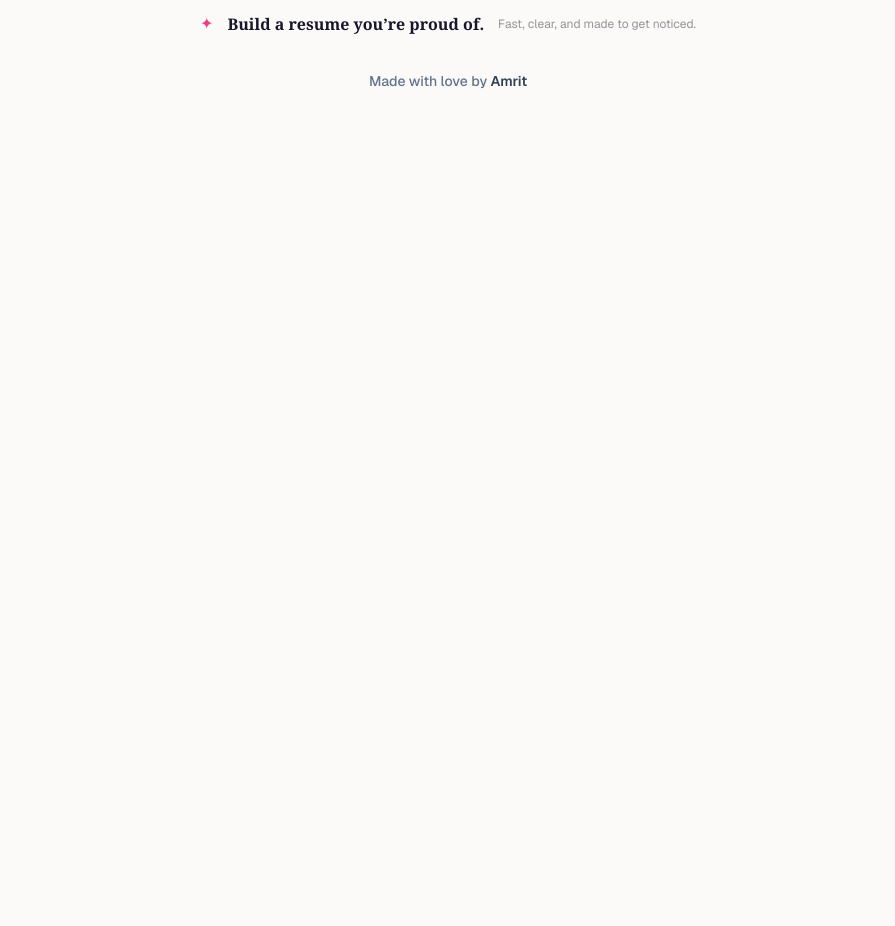
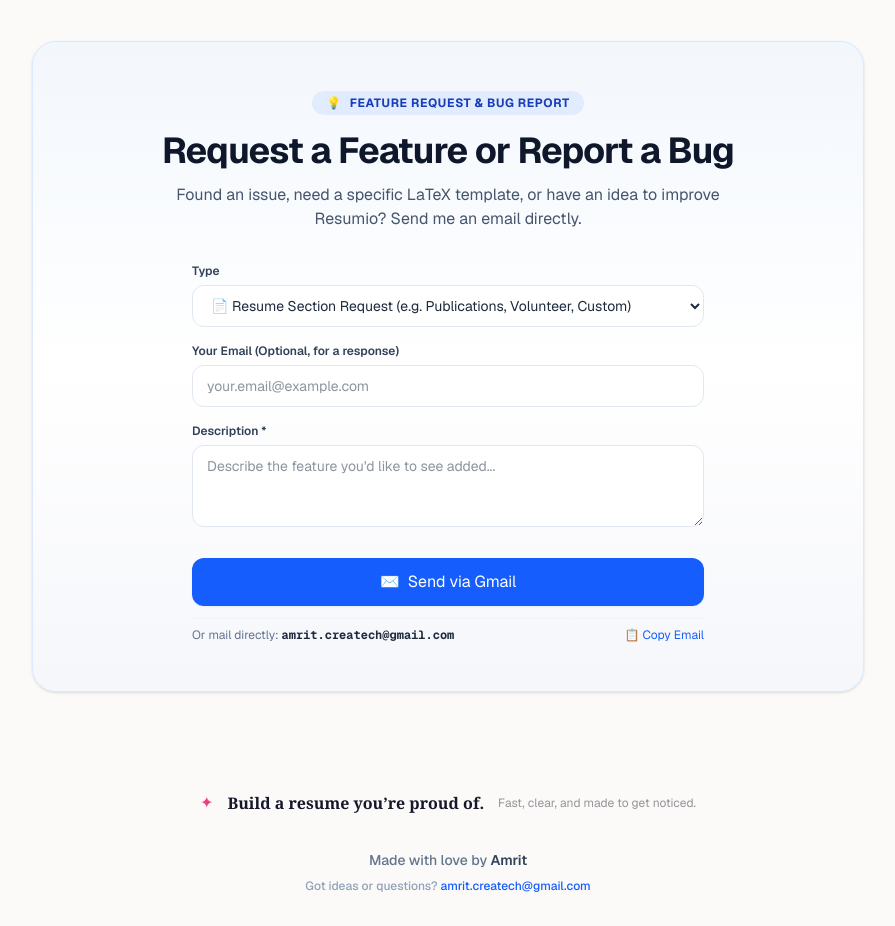
Before and after one commit to amritrajputt/AI-Resume-Builder, a Next.js app in the folder frontend/: page / in a window 1280 px wide. Shown: the part 1340-2266 px from the top of the page, without its empty margins (192-1087 px from the left). Before the commit the page ends 1463 px from the top, so only its background shows below. Built offline with nearby package versions, Linux system fonts and the light colour scheme; no server answers; a web font is replaced by a local one.

Commit message:
added feature/bug report feature

```diff
--- a/frontend/app/dashboard/page.tsx
+++ b/frontend/app/dashboard/page.tsx
@@ -225,6 +225,27 @@
             </p>
           </div>
         )}
+
+        {/* Feature Request & Bug Report Banner */}
+        <div className="rounded-xl border border-blue-200 bg-gradient-to-r from-blue-50/80 via-white to-indigo-50/70 p-5 shadow-xs flex flex-col sm:flex-row items-start sm:items-center justify-between gap-4">
+          <div className="flex items-center gap-3">
+
+            <div>
+              <h3 className="text-sm font-bold text-gray-900">Feature Request or Bug Report?</h3>
+              <p className="text-xs text-gray-500">
+                Found an issue or want a new feature/template? Send an email directly.
+              </p>
+            </div>
+          </div>
+          <a
+            href="https://mail.google.com/mail/?view=cm&fs=1&to=amrit.createch@gmail.com&su=%5BResumio%20Feature%20Request%20/%20Bug%20Report%5D&body=Hi%20Amrit,%0A%0AI'd%20love%20to%20request%20the%20following%20feature%20or%20report%20a%20bug:%0A%0A"
+            target="_blank"
+            rel="noopener noreferrer"
+            className="bg-blue-600 hover:bg-blue-700 text-white font-medium text-xs px-4 py-2.5 rounded-lg transition shadow-xs whitespace-nowrap flex items-center gap-1.5"
+          >
+            <span>✉️</span> Send Request / Bug Report
+          </a>
+        </div>
       </main>
     </div>
   );
--- a/frontend/app/details/layout.tsx
+++ b/frontend/app/details/layout.tsx
@@ -91,8 +91,20 @@
               })}
             </nav>
 
+            {/* Request section / Feature */}
+            <div className="pt-4 mt-auto border-t border-gray-100 max-lg:hidden">
+              <a
+                href="https://mail.google.com/mail/?view=cm&fs=1&to=amrit.createch@gmail.com&su=%5BResumio%20Resume%20Section%20Request%5D&body=Hi%20Amrit,%0A%0AI%20would%20like%20to%20request%20the%20following%20resume%20section%20(e.g.%20Publications,%20Volunteering,%20Coursework,%20Leadership):%0A%0A"
+                target="_blank"
+                rel="noopener noreferrer"
+                className="inline-flex items-center gap-1.5 text-xs text-blue-600 hover:text-blue-800 font-medium py-1 px-1 rounded transition"
+              >
+                <span>➕</span> Request a New Section
+              </a>
+            </div>
+
             {/* Progress footer */}
-            <div className="border-t border-gray-100 pt-4 mt-auto flex items-center gap-3 max-lg:border-t-0 max-lg:pt-0 max-lg:mt-0 max-lg:ml-4">
+            <div className="pt-3 flex items-center gap-3 max-lg:border-t-0 max-lg:pt-0 max-lg:mt-0 max-lg:ml-4">
               <div className="w-full bg-gray-100 rounded-full h-1.5 max-w-[120px] max-lg:w-16">
                 <div
                   className="bg-blue-600 h-1.5 rounded-full transition-all duration-500"
--- a/frontend/app/page.tsx
+++ b/frontend/app/page.tsx
@@ -4,10 +4,18 @@
 import Image from "next/image";
 import { UserButton, useAuth, useClerk } from "@clerk/nextjs";
 import { useRouter } from "next/navigation";
+import { useState } from "react";
+
 export default function Home() {
   const { isLoaded, isSignedIn } = useAuth();
-  const { openSignIn, openSignUp } = useClerk();
+  const { openSignIn } = useClerk();
   const router = useRouter();
+
+  const [featureCategory, setFeatureCategory] = useState("New Feature");
+  const [featureDescription, setFeatureDescription] = useState("");
+  const [userEmail, setUserEmail] = useState("");
+  const [sentFeedback, setSentFeedback] = useState(false);
+
   const handleGetStarted = () => {
     if (!isLoaded) return;
     if (!isSignedIn) {
@@ -15,7 +23,37 @@
     } else {
       router.push("/details/personal-details");
     }
-}
+  };
+
+  const [copiedEmail, setCopiedEmail] = useState(false);
+
+  const getMailData = () => {
+    const subject = `[Resumio] ${featureCategory}`;
+    const body = `Hi Amrit,\n\nI want to submit the following ${featureCategory.toLowerCase()}:\n\nDetails:\n${featureDescription || "(Describe your request here)"}\n\nFrom: ${userEmail || "A Resumio User"}`;
+    return { subject, body };
+  };
+
+  const handleOpenGmail = () => {
+    const { subject, body } = getMailData();
+    const gmailUrl = `https://mail.google.com/mail/?view=cm&fs=1&to=amrit.createch@gmail.com&su=${encodeURIComponent(subject)}&body=${encodeURIComponent(body)}`;
+    window.open(gmailUrl, "_blank", "noopener,noreferrer");
+  };
+
+  const handleSendFeatureRequest = (e: React.FormEvent) => {
+    e.preventDefault();
+    if (!featureDescription.trim()) return;
+
+    const { subject, body } = getMailData();
+    const gmailUrl = `https://mail.google.com/mail/?view=cm&fs=1&to=amrit.createch@gmail.com&su=${encodeURIComponent(subject)}&body=${encodeURIComponent(body)}`;
+    window.open(gmailUrl, "_blank", "noopener,noreferrer");
+    setSentFeedback(true);
+  };
+
+  const handleCopyEmail = () => {
+    navigator.clipboard.writeText("amrit.createch@gmail.com");
+    setCopiedEmail(true);
+    setTimeout(() => setCopiedEmail(false), 2500);
+  };
 
   return (
     <main className="site-shell">
@@ -25,13 +63,13 @@
           <Link className="home-link" href="#top">Home</Link>
           <Link className="templates-link" href="/browse-template">Templates</Link>
           <a className="how-it-works-link" href="#how-it-works">How it works</a>
+          <a className="feature-link text-blue-600 font-medium" href="#feature-request">Feature / Bug Report 💡</a>
         </div>
         <div className="nav-actions">
           {isSignedIn && <UserButton />}
           {isLoaded && !isSignedIn && (
             <button onClick={() => openSignIn()} className="text-button">Sign in</button>
           )}
-
         </div>
       </nav>
 
@@ -126,10 +164,116 @@
         </div>
       </section>
 
-      <section className="bottom-tease" id="templates"><span className="sparkle">✦</span><strong>Build a resume you’re proud of.</strong><span>Fast, clear, and made to get noticed.</span></section>
+      {/* Feature Request & Bug Report Section */}
+      <section id="feature-request" className="mx-auto max-w-4xl px-4 py-16 sm:px-6 lg:px-8">
+        <div className="rounded-3xl border border-blue-100 bg-gradient-to-b from-blue-50/70 via-white to-indigo-50/40 p-8 sm:p-12 shadow-sm text-center">
+          <div className="inline-flex items-center gap-2 rounded-full bg-blue-100/80 px-3.5 py-1 text-xs font-bold text-blue-800 uppercase tracking-wider mb-4">
+            <span>💡</span> Feature Request &amp; Bug Report
+          </div>
+          <h2 className="text-3xl font-bold tracking-tight text-slate-900 sm:text-4xl">
+            Request a Feature or Report a Bug
+          </h2>
+          <p className="mt-3 text-sm sm:text-base text-slate-600 max-w-xl mx-auto">
+            Found an issue, need a specific LaTeX template, or have an idea to improve Resumio? Send me an email directly.
+          </p>
 
-      <div className="pb-8 text-center text-sm font-medium text-slate-500">
+          <form onSubmit={handleSendFeatureRequest} className="mt-8 max-w-lg mx-auto space-y-4 text-left">
+            <div>
+              <label className="block text-xs font-semibold text-slate-700 mb-1.5">
+                Type
+              </label>
+              <select
+                value={featureCategory}
+                onChange={(e) => setFeatureCategory(e.target.value)}
+                className="w-full rounded-xl border border-slate-200 bg-white px-3.5 py-2.5 text-sm text-slate-800 outline-none focus:border-blue-500 focus:ring-1 focus:ring-blue-500"
+              >
+                <option value="Resume Section Request">📄 Resume Section Request (e.g. Publications, Volunteer, Custom)</option>
+                <option value="Feature Request">✨ Feature Request</option>
+                <option value="Bug Report">🐛 Bug Report</option>
+              </select>
+            </div>
+
+            <div>
+              <label className="block text-xs font-semibold text-slate-700 mb-1.5">
+                Your Email (Optional, for a response)
+              </label>
+              <input
+                type="email"
+                placeholder="your.email@example.com"
+                value={userEmail}
+                onChange={(e) => setUserEmail(e.target.value)}
+                className="w-full rounded-xl border border-slate-200 bg-white px-3.5 py-2.5 text-sm text-slate-800 outline-none focus:border-blue-500 focus:ring-1 focus:ring-blue-500"
+              />
+            </div>
+
+            <div>
+              <label className="block text-xs font-semibold text-slate-700 mb-1.5">
+                Description *
+              </label>
+              <textarea
+                rows={3}
+                required
+                placeholder={
+                  featureCategory === "Bug Report"
+                    ? "Describe what went wrong and how to reproduce it..."
+                    : featureCategory === "Resume Section Request"
+                    ? "What section would you like to see added (e.g. Publications, Volunteering, Leadership, Coursework, Certifications)?"
+                    : "Describe the feature you'd like to see added..."
+                }
+                value={featureDescription}
+                onChange={(e) => setFeatureDescription(e.target.value)}
+                className="w-full rounded-xl border border-slate-200 bg-white px-3.5 py-2.5 text-sm text-slate-800 outline-none focus:border-blue-500 focus:ring-1 focus:ring-blue-500 resize-y"
+              />
+            </div>
+
+            <div className="space-y-3 pt-2">
+              <button
+                type="submit"
+                className="w-full bg-blue-600 hover:bg-blue-700 text-white font-semibold text-sm px-6 py-3 rounded-xl transition shadow-xs flex items-center justify-center gap-2 cursor-pointer"
+              >
+                <span>✉️</span> Send via Gmail
+              </button>
+
+              <div className="flex items-center justify-between pt-2 border-t border-slate-100 text-xs text-slate-500">
+                <span>Or mail directly: <strong className="text-slate-800 font-mono">amrit.createch@gmail.com</strong></span>
+                <button
+                  type="button"
+                  onClick={handleCopyEmail}
+                  className="text-blue-600 hover:text-blue-800 font-medium hover:underline flex items-center gap-1 cursor-pointer"
+                >
+                  {copiedEmail ? "✓ Copied!" : "📋 Copy Email"}
+                </button>
+              </div>
+            </div>
+
+            {sentFeedback && (
+              <p className="text-xs text-emerald-700 font-semibold text-center pt-2">
+                ✓ Opening your email composer! If it didn&apos;t open, copy the email above.
+              </p>
+            )}
+          </form>
+        </div>
+      </section>
+
+      <section className="bottom-tease" id="templates">
+        <span className="sparkle">✦</span>
+        <strong>Build a resume you’re proud of.</strong>
+        <span>Fast, clear, and made to get noticed.</span>
+      </section>
+
+      <div className="pb-8 text-center text-sm font-medium text-slate-500 flex flex-col items-center gap-2">
+        <div>
           Made with love by <span className="font-semibold text-slate-700">Amrit</span>
+        </div>
+        <div className="text-xs text-slate-400">
+          Got ideas or questions?{" "}
+          <a
+            href="mailto:amrit.createch@gmail.com?subject=Resumio%20Feedback"
+            className="text-blue-600 hover:underline font-medium"
+          >
+            amrit.createch@gmail.com
+          </a>
+        </div>
       </div>
     </main>
   );
```
Also changed, not shown: 1 other file (tests, documents, lock files or other folders). Lines whose indentation alone changed are shown as unchanged.
